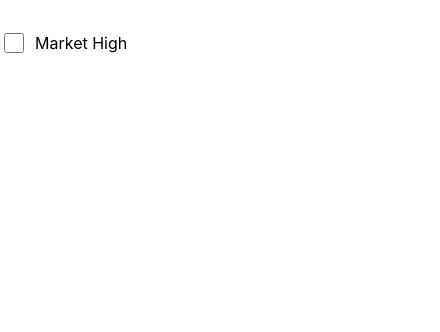
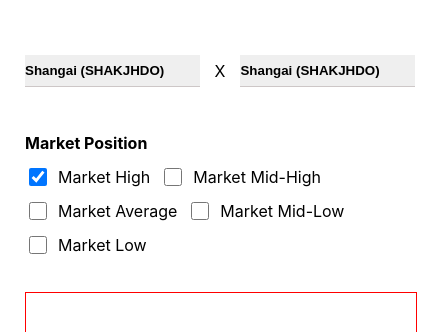
Before and after one commit to John-pels/data-visualize, a React (Create React App) app: page / in a window 390 px wide. Shown: the top 332 px of the page, 440 px wide, since content can reach past the window. Built offline with nearby package versions, Linux system fonts and the light colour scheme.

Commit message:
feat: build the user interface

```diff
--- a/src/App.tsx
+++ b/src/App.tsx
@@ -1,15 +1,80 @@
+import React, { useState } from "react";
 import { Checkbox } from "./components/Checkbox";
+import { SelectBox } from "./components/SelectBox";
+const OPTIONS = [{ name: 'Shangai', code: 'SHAKJHDO' }, { name: 'Beijing', code: 'BEIDJSKA' }]
+
+
+const CHECKBOXES = [
+  { name: 'high', value: 'high', label: 'Market High' },
+  { name: 'mid-high', value: 'mid-high', label: 'Market Mid-High' },
+  { name: 'average', value: 'average', label: 'Market Average' },
+  { name: 'mid-low', value: 'mid-low', label: 'Market Mid-Low' },
+  { name: 'low', value: 'low', label: 'Market Low' },
+]
 
 function App() {
+  const [marketPosition, setmarketPosition] = useState('high')
+  const [port, setPort] = useState({
+    origin: '',
+    destination: ''
+  })
+
+  const handleMarketPosition = (event: React.ChangeEvent<HTMLInputElement>) => {
+    const { value, checked } = event.target
+    if (checked) {
+      console.log(value)
+      setmarketPosition(value)
+    }
+  }
+
+  const handlePortChange = (event: React.ChangeEvent<HTMLSelectElement>) => {
+    const { name, value } = event.target
+    setPort({
+      ...port,
+      [name]: value
+    })
+    console.log(port)
+  }
+
+
   return (
     <div className="container">
-      <Checkbox
-        onChange={() => { }}
-        value={'false'}
-        name="checkbox"
-        id="checkbox"
-        label="Market High"
-      />
+      <form className="search-form flex">
+        <SelectBox
+          onChange={handlePortChange}
+          name='origin'
+          value={port.origin}
+          options={OPTIONS}
+        />
+        <span>X</span>
+        <SelectBox
+          onChange={handlePortChange}
+          name='destination'
+          value={port.destination}
+          options={OPTIONS}
+        />
+      </form>
+      <main className="content flex">
+        <section className="chart">
+        </section>
+        <section className="position">
+          <h4>Market Position</h4>
+          <div className="flex position_checkbox">
+            {
+              React.Children.toArray(CHECKBOXES.map(({ name, label, value }) => (
+                <Checkbox
+                  label={label}
+                  name={name}
+                  value={value}
+                  checked={marketPosition === value}
+                  onChange={handleMarketPosition}
+                />
+              )))
+            }
+          </div>
+
+        </section>
+      </main>
     </div>
   );
 }
--- a/src/components/Checkbox/index.tsx
+++ b/src/components/Checkbox/index.tsx
@@ -2,7 +2,7 @@ import { FC } from "react"
 import { ICheckbox } from "../../@types"
 import './style.css'
 
-const Checkbox: FC<ICheckbox> = ({ onChange, value, name, id, label }) => {
+const Checkbox: FC<ICheckbox> = ({ onChange, value, name, id, label, checked }) => {
     return (
         <div className="checkbox__container">
             <input
@@ -10,6 +10,7 @@ const Checkbox: FC<ICheckbox> = ({ onChange, value, name, id, label }) => {
                 className="checkbox"
                 onChange={onChange}
                 value={value}
+                checked={checked}
                 name={name}
                 id={id}
             />
--- a/src/components/Checkbox/style.css
+++ b/src/components/Checkbox/style.css
@@ -4,6 +4,6 @@
   gap: var(--spacing-xs);
 }
 .checkbox {
-  width: 20px;
-  height: 20px;
+  width: 18px;
+  height: 18px;
 }
--- a/src/index.css
+++ b/src/index.css
@@ -20,9 +20,70 @@ code {
   font-family: source-code-pro, Menlo, Monaco, Consolas, "Courier New",
     monospace;
 }
-
+.flex {
+  display: flex;
+}
 .container {
   width: 100%;
   max-width: 1000px;
   margin: 30px auto;
+  padding: var(--spacing);
 }
+.search-form {
+  width: 50%;
+  gap: 15px;
+  align-items: center;
+}
+.content {
+  gap: 35px;
+  margin-top: var(--spacing);
+}
+.chart {
+  width: 80%;
+  min-height: 200px;
+  border: 1px solid red;
+}
+.position h4 {
+  margin-bottom: var(--spacing-sm);
+}
+
+.position_checkbox {
+  row-gap: 10px;
+  flex-direction: column;
+}
+
+/*=============================================
+=          Responsiveness            =
+=============================================*/
+
+/*=============================================
+=          Small Computer Devices           =
+=============================================*/
+@media (max-width: 1024px) {
+  .chart {
+    width: 70%;
+  }
+}
+/*=====  End of Small Computer Devices ======*/
+
+/*=============================================
+=          Mobile Devices            =
+=============================================*/
+@media (max-width: 600px) {
+  .content {
+    flex-direction: column-reverse;
+  }
+
+  .chart {
+    width: 100%;
+  }
+  .search-form {
+    width: 100%;
+  }
+  .position_checkbox {
+    flex-direction: row;
+    flex-wrap: wrap;
+    column-gap: 10px;
+  }
+}
+/*=====  End of Mobile Devices  ======*/
```
Also changed, not shown: src/App.css (deleted, +0 -38 lines).
